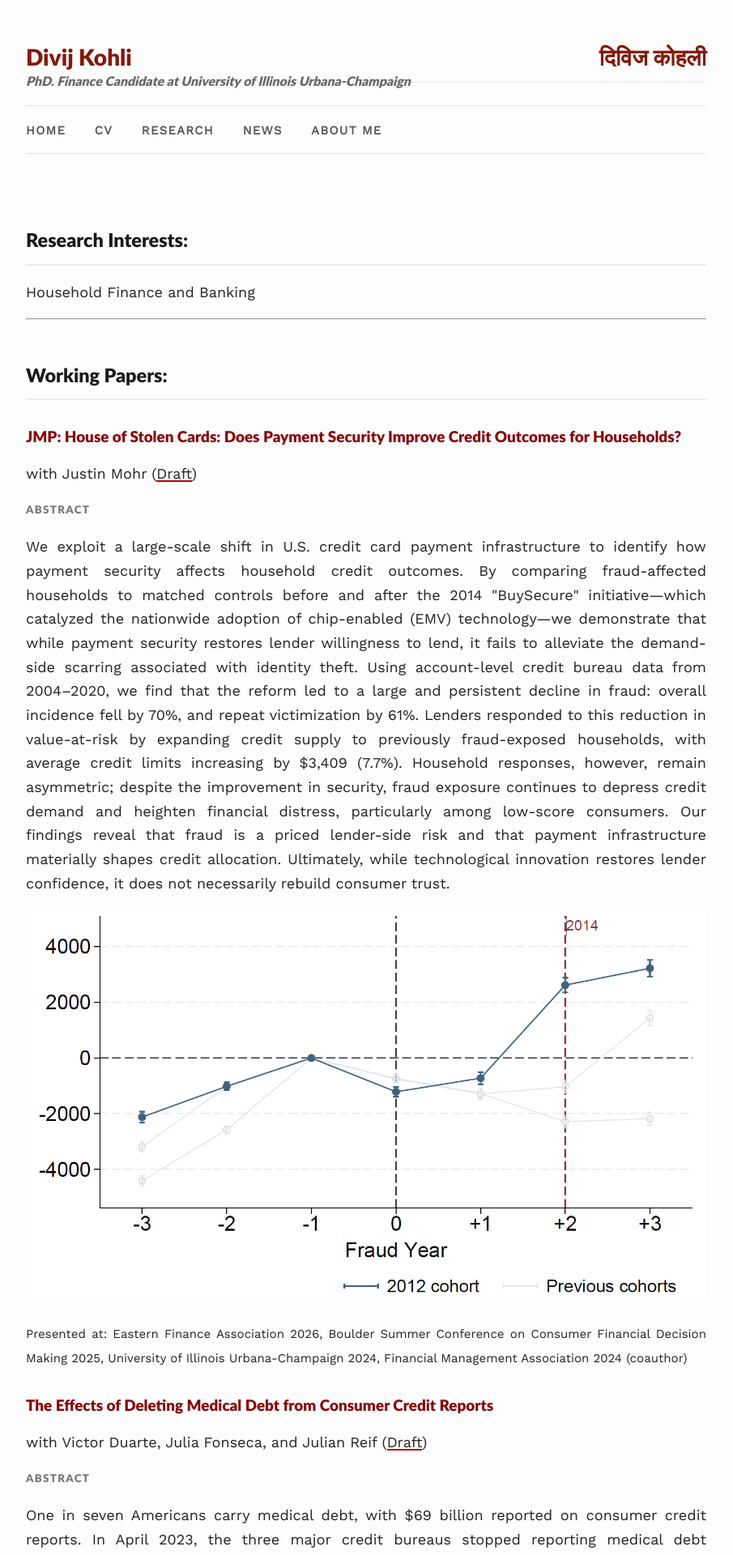
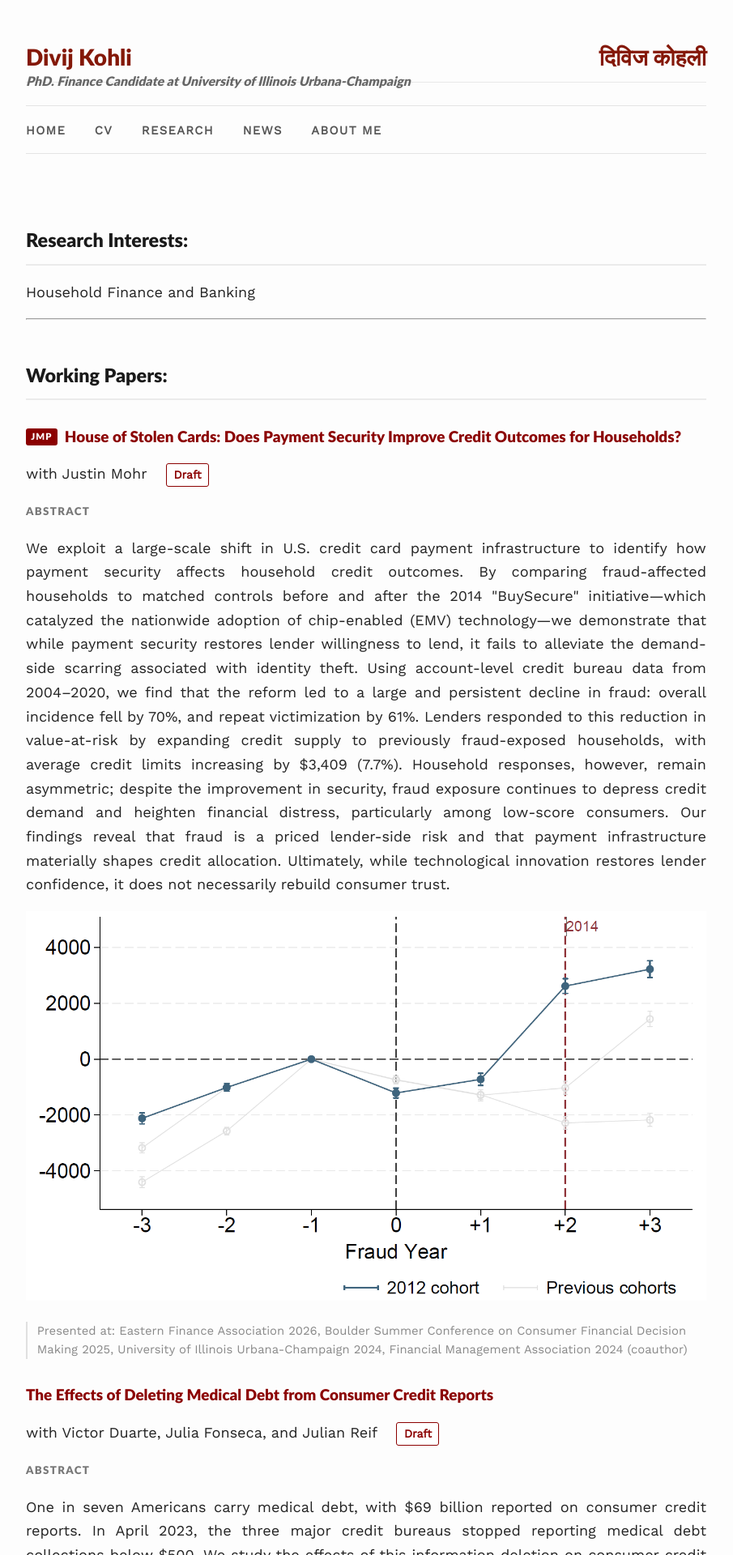
Before and after one commit to divijkohli/divijkohli.github.io, a Jekyll site: the page built from _pages/research.md, in a window 1280 px wide. Shown: the top 1920 px of the page at 81% size, without its empty margins (188-1093 px from the left). Built offline with Jekyll 4.4.1, drawn with Linux system fonts in a browser that asks for light colours; nearby versions of some CDN libraries; some of the changed text lies outside the part shown.

Commit message:
Improve research page and news conferences section
- Add JMP badge to job market paper
- Replace plain draft links with styled button links on all papers
- Add Additional Graphs link to third paper
- Style presented-at lines with a left-border accent
- Wrap conferences list in a scrollable box on news page

Co-Authored-By: Claude Sonnet 4.6 <noreply@anthropic.com>

```diff
--- a/_pages/research.md
+++ b/_pages/research.md
@@ -11,20 +11,21 @@ Household Finance and Banking
 ---
 
 ## Working Papers:
-### JMP: House of Stolen Cards: Does Payment Security Improve Credit Outcomes for Households?
-with Justin Mohr ([Draft]( {{ site.baseurl }}/KM_2025_04.pdf ))
+### <span class="jmp-badge">JMP</span> House of Stolen Cards: Does Payment Security Improve Credit Outcomes for Households?
+with Justin Mohr &nbsp; <a class="paper-link" href="{{ site.baseurl }}/KM_2025_04.pdf" target="_blank">Draft</a>
 
 #### Abstract
 <p align="justify">
 We exploit a large-scale shift in U.S. credit card payment infrastructure to identify how payment security affects household credit outcomes. By comparing fraud-affected households to matched controls before and after the 2014 "BuySecure" initiative—which catalyzed the nationwide adoption of chip-enabled (EMV) technology—we demonstrate that while payment security restores lender willingness to lend, it fails to alleviate the demand-side scarring associated with identity theft. Using account-level credit bureau data from 2004–2020, we find that the reform led to a large and persistent decline in fraud: overall incidence fell by 70%, and repeat victimization by 61%. Lenders responded to this reduction in value-at-risk by expanding credit supply to previously fraud-exposed households, with average credit limits increasing by $3,409 (7.7%). Household responses, however, remain asymmetric; despite the improvement in security, fraud exposure continues to depress credit demand and heighten financial distress, particularly among low-score consumers. Our findings reveal that fraud is a priced lender-side risk and that payment infrastructure materially shapes credit allocation. Ultimately, while technological innovation restores lender confidence, it does not necessarily rebuild consumer trust.
 </p>
 ![Plot]( {{ site.baseurl }}/assets/images/KM.png )
-<p align="justify"><small>
-Presented at: Eastern Finance Association 2026, Boulder Summer Conference on Consumer Financial Decision Making 2025, University of Illinois Urbana-Champaign 2024, Financial Management Association 2024 (coauthor)  </small></p>
+<div class="presented-at">
+Presented at: Eastern Finance Association 2026, Boulder Summer Conference on Consumer Financial Decision Making 2025, University of Illinois Urbana-Champaign 2024, Financial Management Association 2024 (coauthor)
+</div>
 
 
 ### The Effects of Deleting Medical Debt from Consumer Credit Reports
-with Victor Duarte, Julia Fonseca, and Julian Reif ([Draft]( {{ site.baseurl }}/DFKR_2026_02.pdf ))
+with Victor Duarte, Julia Fonseca, and Julian Reif &nbsp; <a class="paper-link" href="{{ site.baseurl }}/DFKR_2026_02.pdf" target="_blank">Draft</a>
 
 #### Abstract
 <p align="justify">
@@ -32,18 +33,21 @@ One in seven Americans carry medical debt, with \$69 billion reported on consume
 <div style="text-align: center;">
     <img src="{{ site.baseurl }}/assets/images/DFKR.png" alt="" width="800">
 </div>
-<p align="justify"><small>
-Presented at: Midwest Finance Association 2026, American Finance Association 2026 (coauthor), Georgetown McDonough 2025 (coauthor), University of Illinois Urbana-Champaign </small></p>
+<div class="presented-at">
+Presented at: Midwest Finance Association 2026, American Finance Association 2026 (coauthor), Georgetown McDonough 2025 (coauthor), University of Illinois Urbana-Champaign
+</div>
 
 
 ### Rates Up, Balances Up: Uneven Monetary Transmission in Consumer Credit Markets
-with Viraj R. Chordiya, Justin Mohr, and Yucheng Zhou ([Draft]( {{ site.baseurl }}/CKMZ_04_2026.pdf ))
+with Viraj R. Chordiya, Justin Mohr, and Yucheng Zhou &nbsp; <a class="paper-link" href="{{ site.baseurl }}/CKMZ_04_2026.pdf" target="_blank">Draft</a> &nbsp; <a class="paper-link" href="{{ site.baseurl }}/additional_graphs.html" target="_blank">Additional Graphs</a>
 
 #### Abstract
 <p align="justify">
 What happens to consumer borrowing when interest rates rise? Standard intuition suggests that higher rates reduce borrowing by raising borrowing costs and tightening cash flow. We show that, over medium horizons, the opposite can occur. Using a representative panel of consumer credit records, we estimate dynamic responses of household debt. A 25 basis point increase in the 1-year rate raises total consumer debt by about 2% over three years ($1,539). These effects are highly uneven across households. Debt increases are concentrated among financially constrained borrowers, while high-credit-score consumers show little to no response. Additional evidence is consistent with an indirect channel: monetary tightening weakens labor-market income, and more exposed households respond by relying more on credit. Our results show that contractionary monetary policy can increase indebtedness among vulnerable households, highlighting an important distributional dimension of monetary transmission.
 </p>
 ![Plot]( {{ site.baseurl }}/assets/images/CKMZ.png )
-<p align="justify"><small>
-Presented at: University of Illinois at Urbana-Champaign 2026 (co-author), Financial Management Association Early Ideas 2024 </small></p>
+<div class="presented-at">
+Presented at: University of Illinois at Urbana-Champaign 2026 (co-author), Financial Management Association Early Ideas 2024
+</div>
+
 ---
--- a/assets/css/_sass/style.scss
+++ b/assets/css/_sass/style.scss
@@ -321,6 +321,85 @@ blockquote {
   white-space: nowrap;
 }
 
+/* JMP badge on research page */
+.jmp-badge {
+  display: inline-block;
+  background: $brand-color;
+  color: white;
+  font-size: 0.6em;
+  font-weight: 700;
+  letter-spacing: 0.1em;
+  text-transform: uppercase;
+  padding: 0.2em 0.55em;
+  border-radius: 3px;
+  vertical-align: middle;
+  margin-right: 0.4em;
+  position: relative;
+  top: -0.1em;
+}
+
+/* Paper draft/link buttons on research page */
+.paper-link {
+  display: inline-block;
+  font-size: 0.78em;
+  font-weight: 600;
+  color: $brand-color !important;
+  border: 1.5px solid $brand-color;
+  border-radius: 3px;
+  padding: 0.15em 0.6em;
+  margin-left: 0.4em;
+  vertical-align: middle;
+  transition: background 0.15s ease, color 0.15s ease;
+  background: white !important;
+  background-image: none !important;
+  box-shadow: none !important;
+  -webkit-box-shadow: none !important;
+  text-decoration: none;
+
+  &:hover {
+    background: $brand-color !important;
+    color: white !important;
+    box-shadow: none !important;
+    -webkit-box-shadow: none !important;
+  }
+}
+
+/* Presented-at line below each paper */
+.presented-at {
+  font-size: 0.82em;
+  color: #888;
+  margin-top: 0.6em;
+  padding-left: 0.8em;
+  border-left: 2px solid #e0e0e0;
+  line-height: 1.55;
+}
+
+/* Scrollable conference list on news page */
+.conference-scroll {
+  max-height: 340px;
+  overflow-y: auto;
+  border: 1px solid #e8e8e8;
+  border-radius: 6px;
+  padding: 0.8em 1.2em;
+  background: #fafafa;
+  margin: 0.8em 0 1.5em;
+  font-size: 0.93em;
+  line-height: 1.7;
+
+  &::-webkit-scrollbar {
+    width: 6px;
+  }
+  &::-webkit-scrollbar-track {
+    background: #f0f0f0;
+    border-radius: 3px;
+  }
+  &::-webkit-scrollbar-thumb {
+    background: #ccc;
+    border-radius: 3px;
+    &:hover { background: #aaa; }
+  }
+}
+
 /* Reference grid on homepage */
 .ref-grid {
   display: grid;
```
Also changed, not shown: _pages/news.md (+4 -0 lines).
